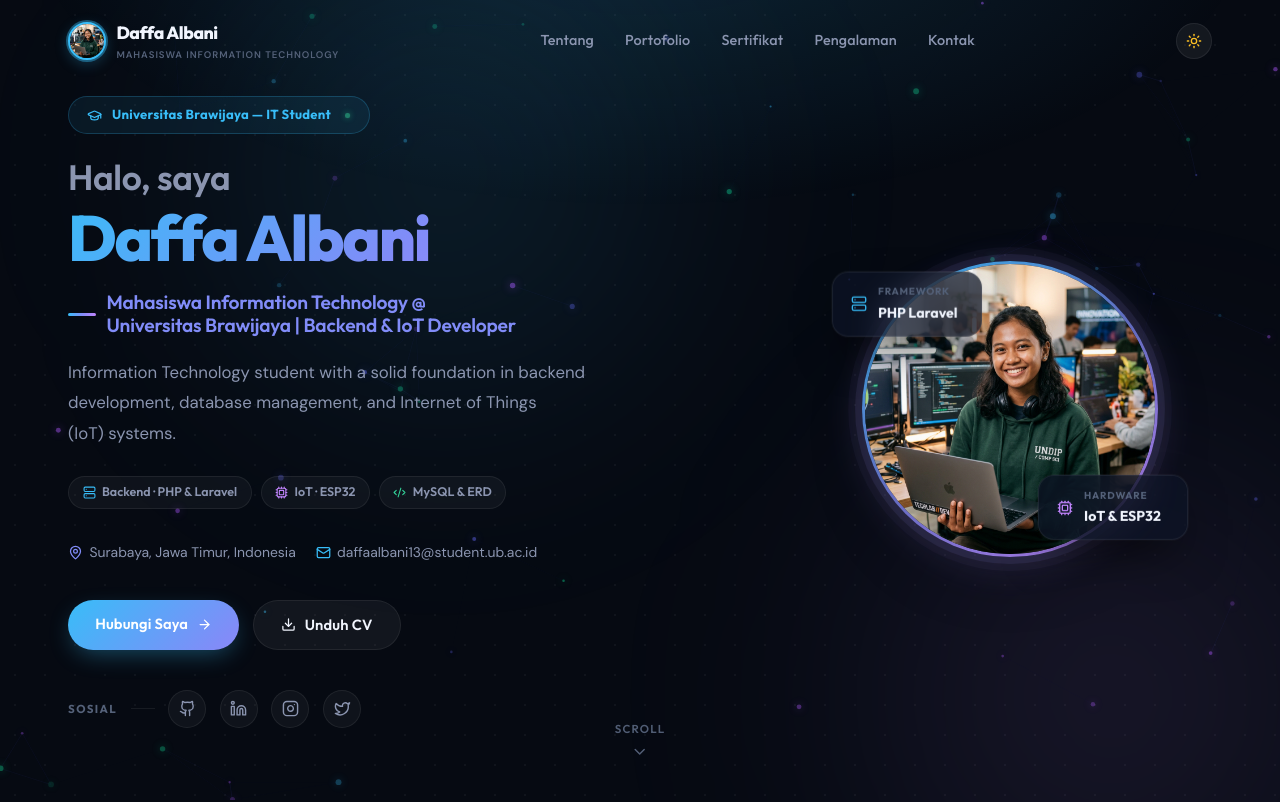
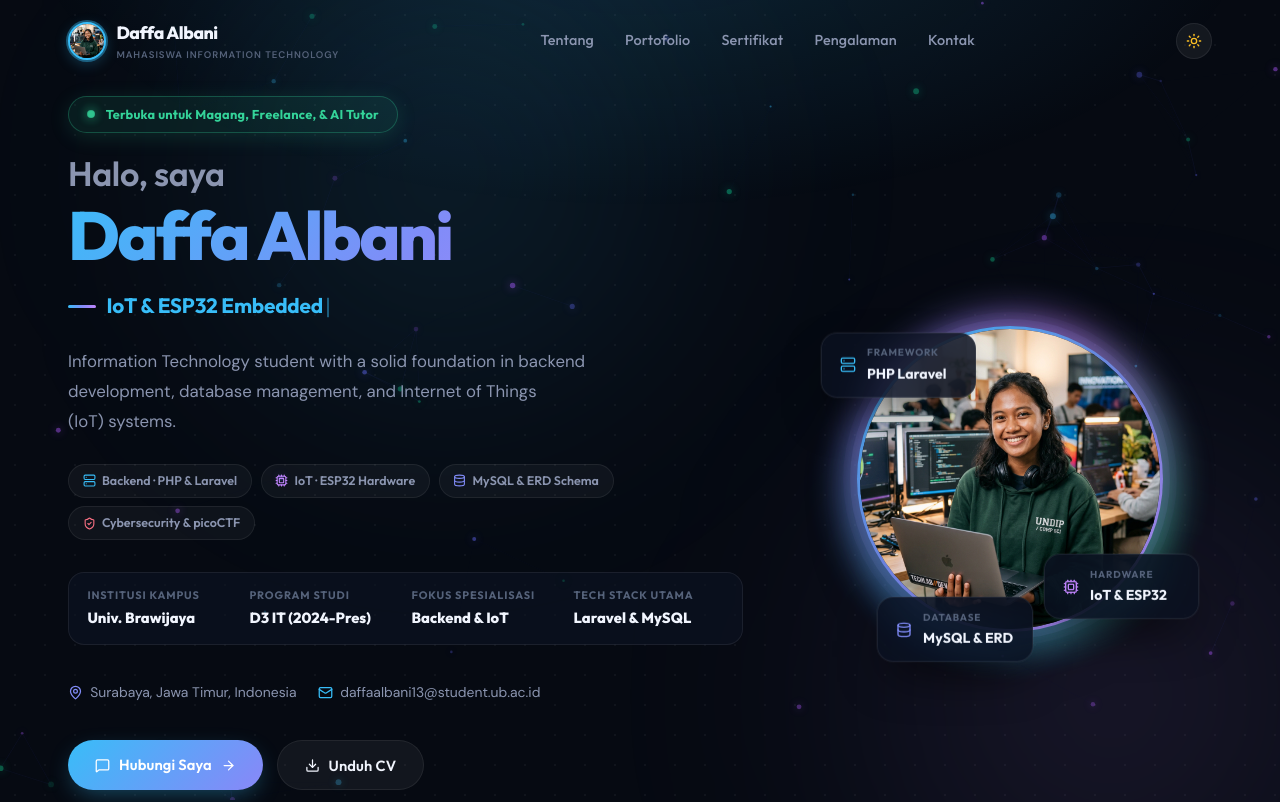
Before and after one commit to DaffaAlbani/daffa-personal, a React (Vite) app: page / in a window 1280 px wide. Shown: the top 802 px of the page. Built offline with nearby package versions, Linux system fonts and the light colour scheme.

Commit message:
feat: /impeccable craft redesign Hero section with role rotator, tri-badges & conic ring

```diff
--- a/src/components/Hero.jsx
+++ b/src/components/Hero.jsx
@@ -1,13 +1,47 @@
-import React from 'react';
+import React, { useState, useEffect } from 'react';
 import { useProfile } from '../context/ProfileContext';
 import {
   Camera, ArrowRight, Download, Mail, Sparkles,
   MapPin, Code2, Server, Cpu, GraduationCap, ChevronDown,
+  Database, ShieldCheck, CheckCircle2, MessageSquare,
 } from 'lucide-react';
 import { GithubIcon, LinkedinIcon, InstagramIcon, TwitterIcon } from './SocialIcons';
 
+const ROLES = [
+  "Backend & Laravel Developer",
+  "IoT & ESP32 Embedded Engineer",
+  "Database & ERD Architect",
+  "AI & Programming Tutor"
+];
+
 export const Hero = () => {
   const { profile, isAdminLoggedIn, setIsAdminPanelOpen } = useProfile();
+  const [roleIndex, setRoleIndex] = useState(0);
+  const [displayText, setDisplayText] = useState('');
+  const [isDeleting, setIsDeleting] = useState(false);
+
+  // Typewriter Rotator Effect
+  useEffect(() => {
+    const currentRole = ROLES[roleIndex];
+    let timer;
+
+    if (!isDeleting && displayText !== currentRole) {
+      timer = setTimeout(() => {
+        setDisplayText(currentRole.slice(0, displayText.length + 1));
+      }, 70);
+    } else if (!isDeleting && displayText === currentRole) {
+      timer = setTimeout(() => setIsDeleting(true), 2400);
+    } else if (isDeleting && displayText !== '') {
+      timer = setTimeout(() => {
+        setDisplayText(currentRole.slice(0, displayText.length - 1));
+      }, 40);
+    } else if (isDeleting && displayText === '') {
+      setIsDeleting(false);
+      setRoleIndex((prev) => (prev + 1) % ROLES.length);
+    }
+
+    return () => clearTimeout(timer);
+  }, [displayText, isDeleting, roleIndex]);
 
   const handleDownloadCV = () => {
     const cvContent = `=== CURRICULUM VITAE ===\nNama: ${profile.name}\nTitle: ${profile.title}\nEmail: ${profile.email}\nLokasi: ${profile.location}\n\nBio:\n${profile.bio}\n\nSkillsets:\n${profile.skills?.map(s => `- ${s.name} (${s.level}%)`).join('\n')}`;
@@ -26,12 +60,12 @@ export const Hero = () => {
       display: 'flex',
       alignItems: 'center',
       justifyContent: 'center',
-      paddingTop: '5.5rem',
-      paddingBottom: '4rem',
+      paddingTop: '6rem',
+      paddingBottom: '4.5rem',
       overflow: 'hidden',
     }}>
 
-      {/* Ambient Orbs */}
+      {/* Ambient Radial Mesh Glows */}
       <div className="ambient-orb-1" />
       <div className="ambient-orb-2" />
 
@@ -43,59 +77,59 @@ export const Hero = () => {
           alignItems: 'center',
         }}>
 
-          {/* ── Left Column ── */}
+          {/* ── Left Column: Identity & Craft Highlights ── */}
           <div className="reveal-on-scroll" style={{ transitionDelay: '0.05s' }}>
 
-            {/* Institution Badge */}
+            {/* Availability Status Badge */}
             <div style={{
               display: 'inline-flex',
               alignItems: 'center',
-              gap: '0.6rem',
-              padding: '0.45rem 1.15rem',
-              background: 'rgba(56,189,248,0.08)',
-              border: '1px solid rgba(56,189,248,0.22)',
+              gap: '0.65rem',
+              padding: '0.42rem 1.15rem',
+              background: 'rgba(52, 211, 153, 0.09)',
+              border: '1px solid rgba(52, 211, 153, 0.28)',
               borderRadius: '9999px',
-              fontSize: '0.82rem',
+              fontSize: '0.8rem',
               fontFamily: 'var(--font-heading)',
               fontWeight: '700',
-              color: 'var(--accent-cyan)',
-              marginBottom: '1.5rem',
-              backdropFilter: 'blur(10px)',
+              color: 'var(--accent-emerald)',
+              marginBottom: '1.4rem',
+              backdropFilter: 'blur(12px)',
               letterSpacing: '0.02em',
+              boxShadow: '0 4px 20px rgba(52, 211, 153, 0.15)',
             }}>
-              <GraduationCap size={15} color="var(--accent-cyan)" />
-              <span>Universitas Brawijaya — IT Student</span>
               <span style={{
-                width: '7px', height: '7px', borderRadius: '50%',
+                width: '8px', height: '8px', borderRadius: '50%',
                 background: 'var(--accent-emerald)',
-                boxShadow: '0 0 8px var(--accent-emerald)',
-                animation: 'pulse-dot 2s infinite',
+                boxShadow: '0 0 12px var(--accent-emerald)',
+                animation: 'pulse-dot 1.8s infinite',
                 display: 'inline-block',
-                marginLeft: '0.2rem',
               }} />
+              <span>{profile.availability || "Terbuka untuk Magang, Freelance & AI Tutor"}</span>
             </div>
 
-            {/* Main Heading */}
+            {/* Main Greeting & Name */}
             <h1 style={{
               fontFamily: 'var(--font-heading)',
-              fontSize: 'clamp(2.6rem, 6vw, 4rem)',
+              fontSize: 'clamp(2.7rem, 6vw, 4.25rem)',
               fontWeight: '800',
               lineHeight: 1.1,
-              marginBottom: '1.1rem',
+              marginBottom: '1rem',
               letterSpacing: '-0.035em',
             }}>
-              <span style={{ color: 'var(--text-muted)', fontSize: '55%', fontWeight: '600', display: 'block', marginBottom: '0.4rem', letterSpacing: '-0.01em' }}>
+              <span style={{ color: 'var(--text-muted)', fontSize: '50%', fontWeight: '600', display: 'block', marginBottom: '0.35rem', letterSpacing: '-0.01em' }}>
                 Halo, saya
               </span>
               <span className="gradient-text">{profile.name}</span>
             </h1>
 
-            {/* Subtitle */}
+            {/* Dynamic Typewriter Specialization Rotator */}
             <div style={{
               display: 'inline-flex',
               alignItems: 'center',
               gap: '0.65rem',
-              marginBottom: '1.25rem',
+              marginBottom: '1.35rem',
+              minHeight: '2.2rem',
             }}>
               <div style={{
                 width: '28px', height: '3px',
@@ -104,33 +138,43 @@ export const Hero = () => {
                 flexShrink: 0,
               }} />
               <h2 style={{
-                fontSize: 'clamp(1rem, 2.5vw, 1.2rem)',
-                fontWeight: '600',
+                fontSize: 'clamp(1.05rem, 2.5vw, 1.3rem)',
+                fontWeight: '700',
                 fontFamily: 'var(--font-heading)',
-                color: 'var(--accent-indigo)',
+                color: 'var(--accent-cyan)',
                 letterSpacing: '-0.01em',
               }}>
-                {profile.title}
+                {displayText}
+                <span style={{
+                  display: 'inline-block',
+                  width: '2px',
+                  height: '1.2em',
+                  background: 'var(--accent-cyan)',
+                  marginLeft: '4px',
+                  verticalAlign: 'middle',
+                  animation: 'pulse-dot 0.9s infinite',
+                }} />
               </h2>
             </div>
 
-            {/* Bio */}
+            {/* Bio / Tagline */}
             <p style={{
               color: 'var(--text-muted)',
-              fontSize: 'clamp(0.95rem, 2vw, 1.05rem)',
+              fontSize: 'clamp(0.96rem, 2vw, 1.05rem)',
               marginBottom: '1.75rem',
-              maxWidth: '560px',
+              maxWidth: '570px',
               lineHeight: '1.8',
             }}>
               {profile.tagline || profile.bio}
             </p>
 
-            {/* Tech Badges Row */}
+            {/* Tech Matrix Badges */}
             <div style={{ display: 'flex', flexWrap: 'wrap', gap: '0.55rem', marginBottom: '2rem' }}>
               {[
                 { icon: <Server size={13} color="var(--accent-cyan)" />, label: 'Backend · PHP & Laravel' },
-                { icon: <Cpu size={13} color="var(--accent-purple)" />, label: 'IoT · ESP32' },
-                { icon: <Code2 size={13} color="var(--accent-emerald)" />, label: 'MySQL & ERD' },
+                { icon: <Cpu size={13} color="var(--accent-purple)" />, label: 'IoT · ESP32 Hardware' },
+                { icon: <Database size={13} color="var(--accent-indigo)" />, label: 'MySQL & ERD Schema' },
+                { icon: <ShieldCheck size={13} color="var(--accent-rose)" />, label: 'Cybersecurity & picoCTF' },
               ].map(({ icon, label }) => (
                 <span key={label} style={techBadgeStyle}>
                   {icon} {label}
@@ -138,29 +182,55 @@ export const Hero = () => {
               ))}
             </div>
 
-            {/* Meta Info */}
+            {/* Quick Profile Metrics Strip */}
+            {profile.stats && profile.stats.length > 0 && (
+              <div style={{
+                display: 'grid',
+                gridTemplateColumns: 'repeat(auto-fit, minmax(130px, 1fr))',
+                gap: '0.75rem',
+                marginBottom: '2.25rem',
+                padding: '0.85rem 1.15rem',
+                background: 'rgba(13, 20, 38, 0.55)',
+                border: '1px solid var(--border-color)',
+                borderRadius: 'var(--radius-md)',
+                backdropFilter: 'blur(16px)',
+              }}>
+                {profile.stats.map((stat, idx) => (
+                  <div key={idx}>
+                    <div style={{ fontSize: '0.68rem', color: 'var(--text-dim)', fontWeight: '700', textTransform: 'uppercase', letterSpacing: '0.08em', fontFamily: 'var(--font-heading)' }}>
+                      {stat.label}
+                    </div>
+                    <div style={{ fontSize: '0.92rem', fontWeight: '800', color: 'var(--text-main)', fontFamily: 'var(--font-heading)', marginTop: '2px' }}>
+                      {stat.value}
+                    </div>
+                  </div>
+                ))}
+              </div>
+            )}
+
+            {/* Location & Contact Meta */}
             <div style={{
               display: 'flex',
               flexWrap: 'wrap',
-              gap: '1.25rem',
+              gap: '1.35rem',
               marginBottom: '2.25rem',
               fontSize: '0.87rem',
               color: 'var(--text-muted)',
             }}>
-              <div style={{ display: 'flex', alignItems: 'center', gap: '0.4rem' }}>
+              <div style={{ display: 'flex', alignItems: 'center', gap: '0.45rem' }}>
                 <MapPin size={15} color="var(--accent-indigo)" />
                 <span>{profile.location}</span>
               </div>
-              <div style={{ display: 'flex', alignItems: 'center', gap: '0.4rem' }}>
+              <div style={{ display: 'flex', alignItems: 'center', gap: '0.45rem' }}>
                 <Mail size={15} color="var(--accent-cyan)" />
                 <span>{profile.email}</span>
               </div>
             </div>
 
-            {/* CTA Buttons */}
+            {/* CTA Buttons Row */}
             <div style={{ display: 'flex', flexWrap: 'wrap', gap: '0.85rem', marginBottom: '2.5rem' }}>
               <a href="#contact" className="btn btn-primary">
-                Hubungi Saya <ArrowRight size={15} />
+                <MessageSquare size={15} /> Hubungi Saya <ArrowRight size={15} />
               </a>
               <button onClick={handleDownloadCV} className="btn btn-secondary">
                 <Download size={15} /> Unduh CV
@@ -176,7 +246,7 @@ export const Hero = () => {
               )}
             </div>
 
-            {/* Social Icons */}
+            {/* Social Connection Row */}
             <div style={{ display: 'flex', alignItems: 'center', gap: '0.85rem', flexWrap: 'wrap' }}>
               <span style={{
                 fontSize: '0.72rem',
@@ -212,7 +282,7 @@ export const Hero = () => {
             </div>
           </div>
 
-          {/* ── Right Column: Avatar ── */}
+          {/* ── Right Column: High-Craft Avatar Frame & Tri-Badges ── */}
           <div className="reveal-on-scroll" style={{
             display: 'flex',
             justifyContent: 'center',
@@ -222,11 +292,22 @@ export const Hero = () => {
           }}>
             <div style={{ position: 'relative' }}>
 
+              {/* Conic Rotating Energy Glow Halo Ring */}
+              <div style={{
+                position: 'absolute',
+                inset: '-12px',
+                borderRadius: '50%',
+                background: 'conic-gradient(from 0deg, #38BDF8, #818CF8, #C084FC, #34D399, #38BDF8)',
+                filter: 'blur(18px)',
+                opacity: 0.65,
+                animation: 'spinConic 12s linear infinite',
+              }} />
+
               {/* ── Professional Photo Frame ── */}
-              <div className="avatar-pro-frame">
+              <div className="avatar-pro-frame" style={{ position: 'relative', zIndex: 1 }}>
                 <div
                   className="avatar-pro-inner"
-                  style={{ width: 'min(290px, 70vw)', aspectRatio: '1 / 1' }}
+                  style={{ width: 'min(300px, 72vw)', aspectRatio: '1 / 1' }}
                 >
                   <img
                     src={profile.avatar}
@@ -240,7 +321,7 @@ export const Hero = () => {
                     }}
                     onError={e => { e.target.onerror = null; e.target.src = '/avatar-default.png'; }}
                   />
-                  {/* Admin overlay */}
+                  {/* Admin Edit Overlay */}
                   {isAdminLoggedIn && (
                     <div
                       onClick={() => setIsAdminPanelOpen(true)}
@@ -266,10 +347,10 @@ export const Hero = () => {
                 </div>
               </div>
 
-              {/* Floating Badge — Framework */}
+              {/* Floating Badge 1 — Framework */}
               <div style={{
                 ...floatBadgeStyle,
-                top: '16px', left: '-30px',
+                top: '12px', left: '-36px',
                 animation: 'floatBadge 4s ease-in-out infinite',
               }}>
                 <Server size={16} color="var(--accent-cyan)" />
@@ -279,16 +360,29 @@ export const Hero = () => {
                 </div>
               </div>
 
-              {/* Floating Badge — Hardware */}
+              {/* Floating Badge 2 — Hardware */}
               <div style={{
                 ...floatBadgeStyle,
-                bottom: '16px', right: '-30px',
+                bottom: '12px', right: '-36px',
                 animation: 'floatBadge 4.5s ease-in-out infinite 0.8s',
               }}>
                 <Cpu size={16} color="var(--accent-purple)" />
                 <div>
                   <div style={badgeLabelStyle}>HARDWARE</div>
                   <div style={badgeValueStyle}>IoT & ESP32</div>
+                </div>
+              </div>
+
+              {/* Floating Badge 3 — Database */}
+              <div style={{
+                ...floatBadgeStyle,
+                bottom: '-25px', left: '20px',
+                animation: 'floatBadge 5s ease-in-out infinite 1.5s',
+              }}>
+                <Database size={16} color="var(--accent-indigo)" />
+                <div>
+                  <div style={badgeLabelStyle}>DATABASE</div>
+                  <div style={badgeValueStyle}>MySQL & ERD</div>
                 </div>
               </div>
 
@@ -303,7 +397,7 @@ export const Hero = () => {
         href="#about"
         style={{
           position: 'absolute',
-          bottom: '2.5rem',
+          bottom: '2rem',
           left: '50%',
           transform: 'translateX(-50%)',
           display: 'flex',
@@ -328,7 +422,7 @@ export const Hero = () => {
   );
 };
 
-/* ── Social Button ── */
+/* ── Social Button Component ── */
 const SocialBtn = ({ href, title, hoverColor, children }) => (
   <a
     href={href}
@@ -367,12 +461,12 @@ const SocialBtn = ({ href, title, hoverColor, children }) => (
   </a>
 );
 
-/* ── Styles ── */
+/* ── Style Constants ── */
 const techBadgeStyle = {
   fontSize: '0.78rem',
   fontWeight: '600',
   fontFamily: 'var(--font-heading)',
-  padding: '0.32rem 0.85rem',
+  padding: '0.34rem 0.85rem',
   borderRadius: '9999px',
   background: 'rgba(255,255,255,0.04)',
   border: '1px solid var(--border-color)',
@@ -380,13 +474,15 @@ const techBadgeStyle = {
   display: 'inline-flex',
   alignItems: 'center',
   gap: '0.4rem',
+  backdropFilter: 'blur(8px)',
+  transition: 'border-color 0.2s ease, color 0.2s ease',
 };
 
 const floatBadgeStyle = {
   position: 'absolute',
-  background: 'var(--bg-card)',
-  backdropFilter: 'blur(20px)',
-  WebkitBackdropFilter: 'blur(20px)',
+  background: 'rgba(11, 17, 32, 0.85)',
+  backdropFilter: 'blur(24px) saturate(180%)',
+  WebkitBackdropFilter: 'blur(24px) saturate(180%)',
   border: '1px solid var(--border-color)',
   borderRadius: 'var(--radius-md)',
   padding: '0.7rem 1.15rem',
@@ -394,8 +490,8 @@ const floatBadgeStyle = {
   alignItems: 'center',
   gap: '0.7rem',
   boxShadow: 'var(--shadow-card)',
-  zIndex: 2,
-  minWidth: '150px',
+  zIndex: 3,
+  minWidth: '155px',
   transition: 'border-color 0.3s ease, transform 0.3s ease',
 };
 
--- a/src/index.css
+++ b/src/index.css
@@ -670,6 +670,11 @@ p {
   50%       { transform: translateY(-8px); }
 }
 
+@keyframes spinConic {
+  from { transform: rotate(0deg); }
+  to   { transform: rotate(360deg); }
+}
+
 /* ── Scroll Indicator ── */
 @keyframes scrollBounce {
   0%, 100% { transform: translateX(-50%) translateY(0); opacity: 1; }
```
